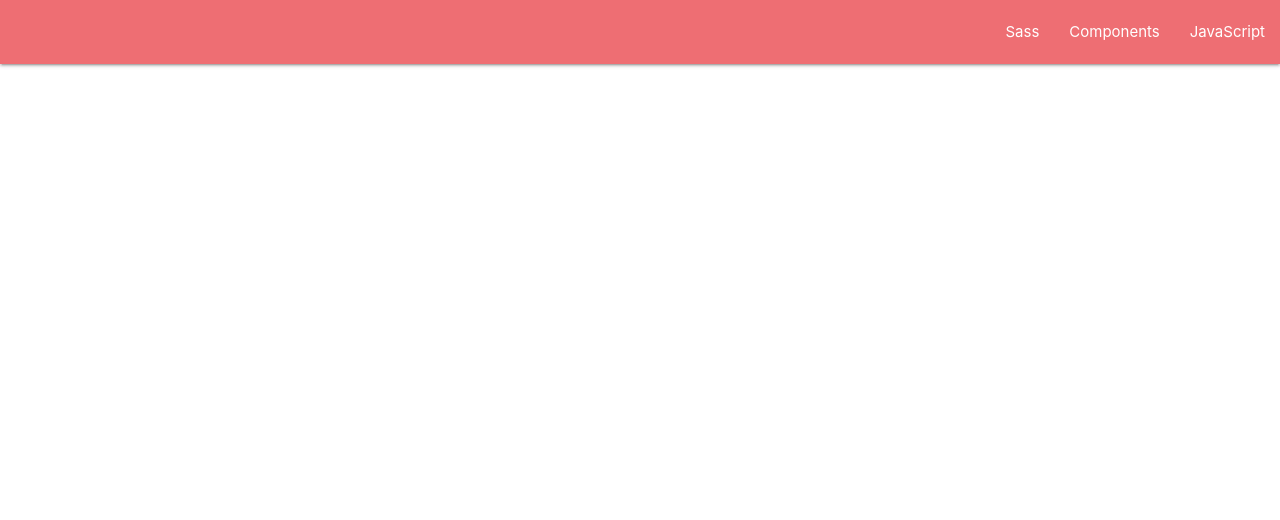
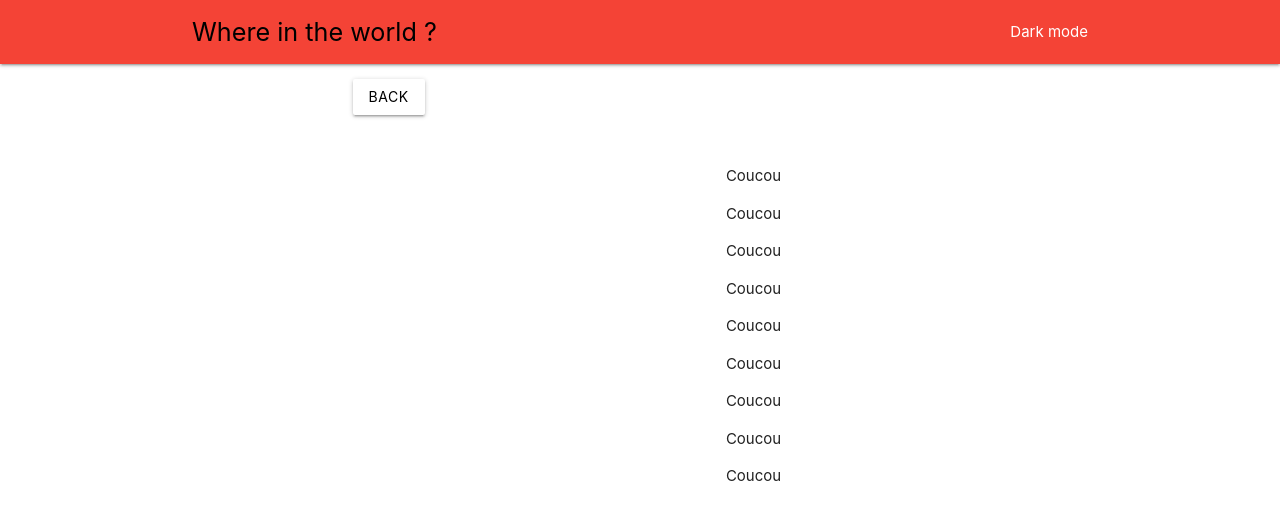
Before and after one commit to CauquilM/countries-app, a React (Create React App) app: page /countries/1 in a window 1280 px wide. Shown: the top 520 px of the page. Built offline with nearby package versions, Linux system fonts and the light colour scheme.

Commit message:
it works

```diff
--- a/src/App.js
+++ b/src/App.js
@@ -1,28 +1,38 @@
-import { BrowserRouter as Router, Route, Routes } from "react-router-dom";
+import { BrowserRouter as Router, Link, Route, Routes } from "react-router-dom";
 import "./App.css";
 import CountriesList from "./pages/countries-list";
+import CountryDetails from "./pages/country-details";
+import ErrorPage from "./pages/error-page";
 
 function App() {
   return (
     <Router>
       <div>
         <nav>
-        <div class="nav-wrapper">
-          <ul id="nav-mobile" class="right hide-on-med-and-down">
+          <div className="nav-wrapper red">
+            <div className="container">
+              <Link
+                id="test"
+                className="black-text flow-text"
+                to="/"
+                style={{ color: "white" }}
+              >
+                Where in the world ?
+              </Link>
+              <ul id="nav-mobile" className="right hide-on-med-and-down">
                 <li>
-              <a href="sass.html">Sass</a>
-            </li>
-            <li>
-              <a href="badges.html">Components</a>
-            </li>
-            <li>
-              <a href="collapsible.html">JavaScript</a>
+                  <ul>Dark mode</ul>
                 </li>
               </ul>
             </div>
+          </div>
         </nav>
         <Routes>
-        <Route path="/" element={<CountriesList/>}/>
+          <Route path="*" element={<ErrorPage />} />
+
+          <Route path="/" element={<CountriesList />} />
+          <Route path="/countries" element={<CountriesList />} />
+          <Route path="/countries/:name" element={<CountryDetails />} />
         </Routes>
       </div>
     </Router>
--- /dev/null
+++ b/src/components/country-card.js
@@ -0,0 +1,25 @@
+import { Link } from "react-router-dom";
+// import "./country-card.css"
+
+function CountryCard(props) {
+  return (
+    <div className="col s3">
+      <div className="card">
+        <div className="card-image">
+          <img height="200px" src={props.country.flags.svg} alt="" />
+        </div>
+        <div className="card-content truncate">
+          <p className="card-title">{props.country.name}</p>
+          <p>Population: {props.country.population}</p>
+          <p>Region: {props.country.region}</p>
+          <p>Capital: {props.country.capital}</p>
+        </div>
+        <div className="card-action">
+          <Link to={`/countries/${props.country.name}`}>Details</Link>
+        </div>
+      </div>
+    </div>
+  );
+}
+
+export default CountryCard;
--- /dev/null
+++ b/src/data/data.json
@@ -0,0 +1,59 @@
+[
+  {
+    "id": 1,
+    "name": "France",
+    "population": 10,
+    "region": "Europe",
+    "capital": "Paris",
+    "svg": "https://upload.wikimedia.org/wikipedia/commons/5/5c/Flag_of_the_Taliban.svg",
+    "flags": {
+      "svg": "https://upload.wikimedia.org/wikipedia/commons/5/5c/Flag_of_the_Taliban.svg",
+      "png": "https://upload.wikimedia.org/wikipedia/commons/thumb/5/5c/Flag_of_the_Taliban.svg/320px-Flag_of_the_Taliban.svg.png"
+    }
+  },
+  {
+    "id": 2,
+    "name": "Allemagne",
+    "population": 10,
+    "region": "Europe",
+    "capital": "Paris",
+    "flags": {
+      "svg": "https://upload.wikimedia.org/wikipedia/commons/5/5c/Flag_of_the_Taliban.svg",
+      "png": "https://upload.wikimedia.org/wikipedia/commons/thumb/5/5c/Flag_of_the_Taliban.svg/320px-Flag_of_the_Taliban.svg.png"
+    }
+  },
+  {
+    "id": 3,
+    "name": "Italie",
+    "population": 10,
+    "region": "Europe",
+    "capital": "Paris",
+    "flags": {
+      "svg": "https://upload.wikimedia.org/wikipedia/commons/5/5c/Flag_of_the_Taliban.svg",
+      "png": "https://upload.wikimedia.org/wikipedia/commons/thumb/5/5c/Flag_of_the_Taliban.svg/320px-Flag_of_the_Taliban.svg.png"
+    }
+  },
+  {
+    "id": 4,
+    "name": "Israel",
+    "population": 10,
+    "region": "Europe",
+    "capital": "Paris",
+    "flags": {
+      "svg": "https://upload.wikimedia.org/wikipedia/commons/5/5c/Flag_of_the_Taliban.svg",
+      "png": "https://upload.wikimedia.org/wikipedia/commons/thumb/5/5c/Flag_of_the_Taliban.svg/320px-Flag_of_the_Taliban.svg.png"
+    }
+  },
+  {
+    "id": 5,
+    "name": "Indonésie",
+    "population": 10,
+    "region": "Europe",
+    "capital": "Paris",
+    "svg": "https://upload.wikimedia.org/wikipedia/commons/5/5c/Flag_of_the_Taliban.svg",
+    "flags": {
+      "svg": "https://upload.wikimedia.org/wikipedia/commons/5/5c/Flag_of_the_Taliban.svg",
+      "png": "https://upload.wikimedia.org/wikipedia/commons/thumb/5/5c/Flag_of_the_Taliban.svg/320px-Flag_of_the_Taliban.svg.png"
+    }
+  }
+]
--- a/src/pages/countries-list.js
+++ b/src/pages/countries-list.js
@@ -1,13 +1,34 @@
-import { useState } from "react";
+import { useState, useEffect } from "react";
+import CountryCard from "../components/country-card";
+import axios from "axios";
 
 function CountriesList() {
   const [countries, setCountries] = useState([]);
 
   useEffect(() => {
+    fetch("https://restcountries.com/v2/all")
+      .then((res) => res.json())
+      .then((result) => {
+        setCountries(result);
+        console.log(result);
+      });
+    // setCountries(data);
+  }, []);
 
-  })
-
-  return <div></div>;
+  return (
+    <div className="container">
+      <div className="row">
+        {countries.map((country) => (
+          <CountryCard key={country.id} country={country}/>
+        ))}
+      </div>
+      {/* <div>
+        {countries.map((country, index) => (
+          <p key={index}>{country.name}</p>
+        ))}
+      </div> */}
+    </div>
+  );
 }
 
 export default CountriesList;
--- /dev/null
+++ b/src/pages/country-details.js
@@ -0,0 +1,53 @@
+import { useNavigate, useParams } from "react-router-dom";
+import { useState, useEffect } from "react";
+import data from "../data/data.json";
+
+function CountryDetails() {
+  const { name } = useParams();
+  const [country, setCountry] = useState([]);
+  const navigate = useNavigate();
+
+  useEffect(() => {
+    data.forEach((countryData) => {
+      if (name === countryData.name) {
+        console.log(countryData);
+        setCountry(countryData);
+      }
+    });
+  }, [name]);
+
+  return (
+    <div>
+      <div className="container">
+        <div className="row section">
+          <div className="col s10 offset-s2">
+            <button
+              className="waves-effect waves-light btn color white black-text"
+              onClick={() => navigate("/")}
+            >
+              Back
+            </button>
+          </div>
+        </div>
+        <div className="row valign-wrapper">
+          <div className="col s5 offset-s1">
+            <img className="responsive-img" src={country.svg} alt="" />
+          </div>
+          <div className="col s5 offset-s1">
+            <p>Coucou</p>
+            <p>Coucou</p>
+            <p>Coucou</p>
+            <p>Coucou</p>
+            <p>Coucou</p>
+            <p>Coucou</p>
+            <p>Coucou</p>
+            <p>Coucou</p>
+            <p>Coucou</p>
+          </div>
+        </div>
+      </div>
+    </div>
+  );
+}
+
+export default CountryDetails;
--- /dev/null
+++ b/src/pages/error-page.js
@@ -0,0 +1,9 @@
+function ErrorPage() {
+  return (
+    <div className="center">
+      <h1>Oops no country was found..</h1>
+    </div>
+  );
+}
+
+export default ErrorPage;
```
Also changed, not shown: public/brackets.png (added), src/components/country-card.css (added). Lines whose indentation alone changed are shown as unchanged.
